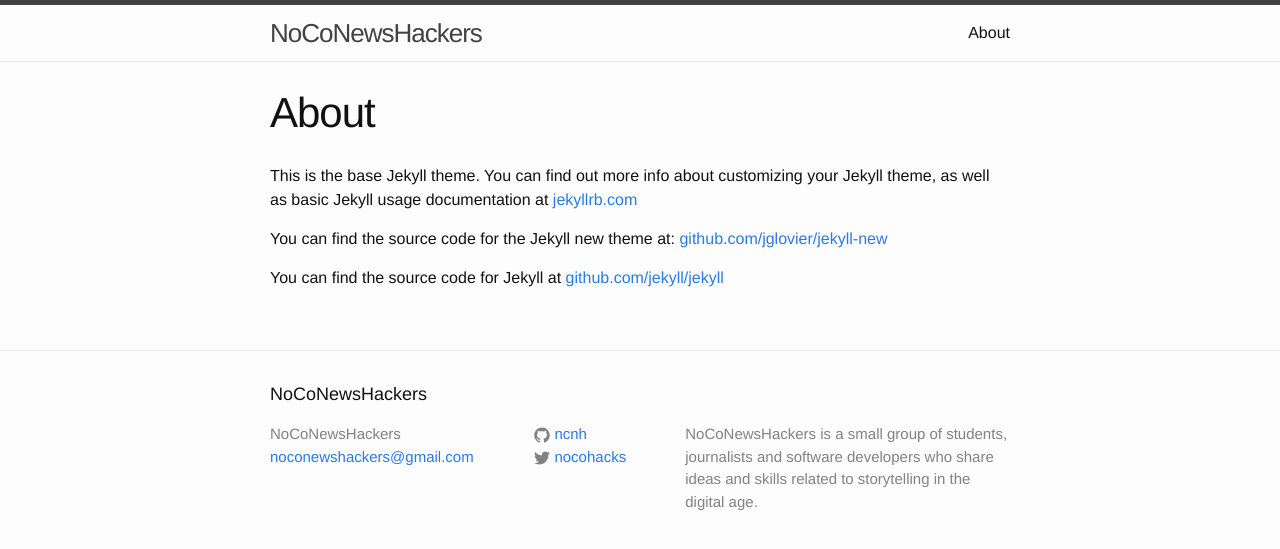
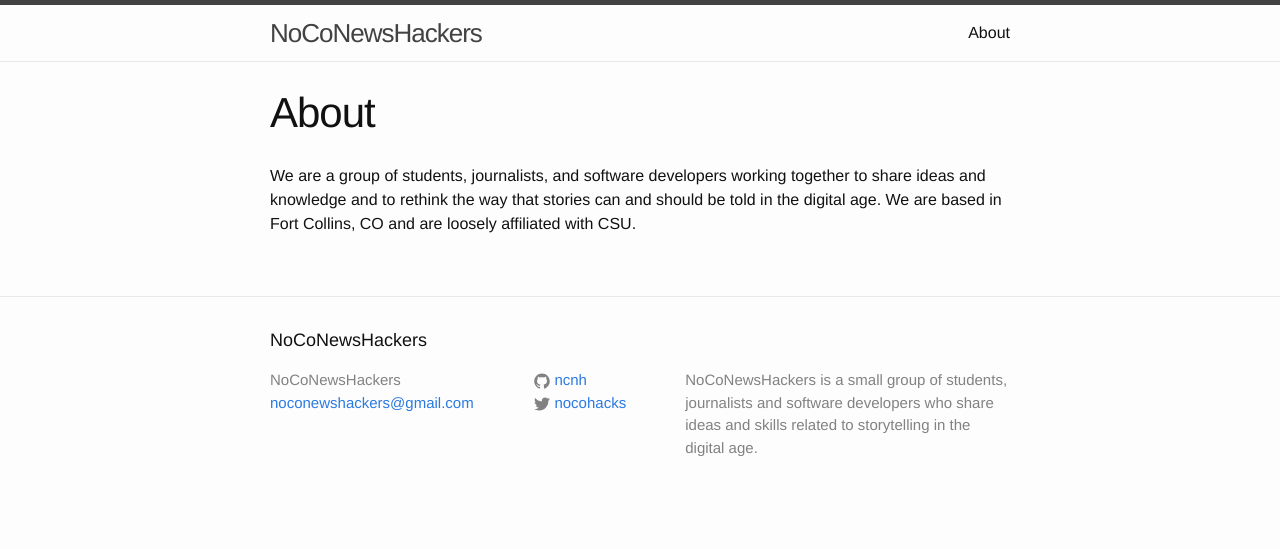
Before and after one commit to ncnh/ncnh.github.io, a Jekyll site: the page built from about.md, in a window 1280 px wide. Shown: the top 549 px of the page. Built offline with Jekyll 4.4.1, drawn with Linux system fonts in a browser that asks for light colours.

Commit message:
updated about page

```diff
--- a/about.md
+++ b/about.md
@@ -4,8 +4,4 @@
 permalink: /about/
 ---
 
-This is the base Jekyll theme. You can find out more info about customizing your Jekyll theme, as well as basic Jekyll usage documentation at [jekyllrb.com](http://jekyllrb.com/)
-
-You can find the source code for the Jekyll new theme at: [github.com/jglovier/jekyll-new](https://github.com/jglovier/jekyll-new)
-
-You can find the source code for Jekyll at [github.com/jekyll/jekyll](https://github.com/jekyll/jekyll)
+We are a group of students, journalists, and software developers working together to share ideas and knowledge and to rethink the way that stories can and should be told in the digital age. We are based in Fort Collins, CO and are loosely affiliated with CSU.
```
Also changed, not shown: 6 other files.
